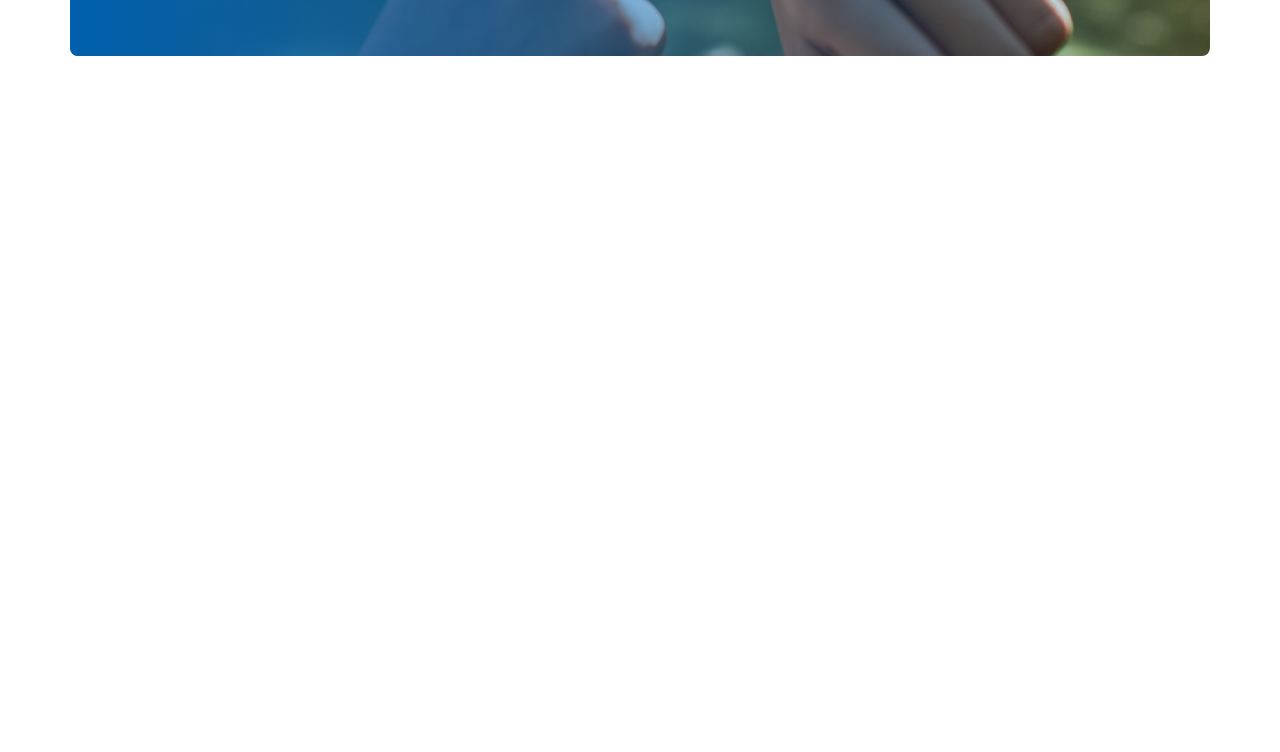
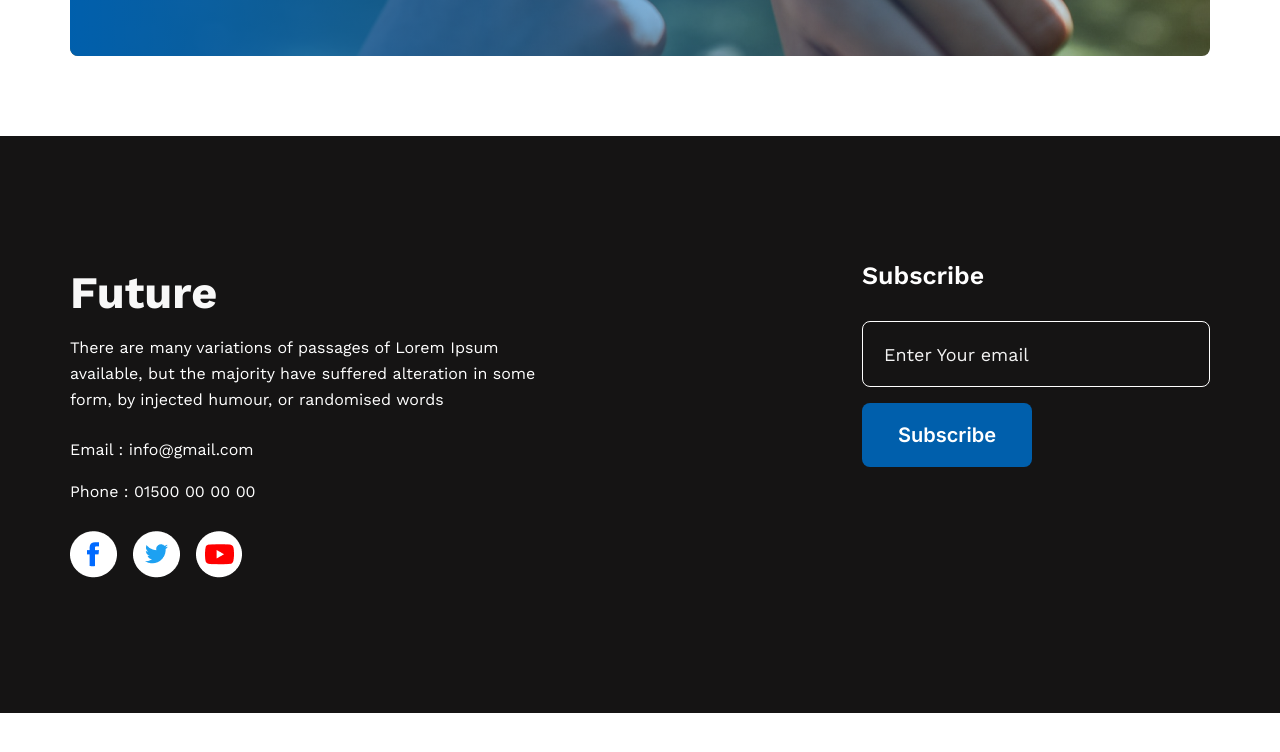
Before and after one commit to joysaha023/new-year-new-me, a plain HTML site: page index.html in a window 1280 px wide. Shown: the part 2534-3286 px from the top of the page. Before the commit the page ends 3090 px from the top, so only its background shows below. Drawn offline with nearby package versions, Linux system fonts and the light colour scheme.

Commit message:
final commit

```diff
--- a/css/style.css
+++ b/css/style.css
@@ -209,3 +209,107 @@ h6{
     font-weight: 600;
     margin-left: 64px;
 }
+
+/* Footer section start */
+.footer-section{
+    height: 577px;
+    background-color: #151414;
+    margin-top: 80px;
+}
+
+.footer-section-box{
+    display: flex;
+    justify-content: space-between;
+    align-items: center;
+
+}
+
+.footer-right h2{
+    color: #F8F8F8;
+    font-family: var(--font-family);
+    font-size: 45px;
+    font-weight: 700;
+    margin-top: 130px;
+    margin-bottom: 16px;
+}
+
+.footer-right p{
+    width: 485px;
+    color: #FFF;
+    font-family: var(--font-family);
+    font-size: 16px;
+    font-weight: 400;
+    line-height: 26px;
+    margin-bottom: 24px;
+}
+
+.footer-right span{
+    color: #FFF;
+    font-family: var(--font-family);
+    font-size: 16px;
+    font-weight: 400;
+    line-height: 26px;
+    display: block;
+    margin-bottom: 16px;
+}
+
+.footer-right .footer-icon-box{
+    display: flex;
+    justify-content: flex-start;
+    align-items: flex-start;
+    gap: 16px;
+}
+
+.footer-right .footer-icon-box .footer-icon{
+    margin-top: 10px;
+}
+.footer-left{
+    margin-top: 10px;
+}
+.footer-left h6{
+    color: #FFF;
+    font-family: var(--font-family);
+    font-size: 25px;
+    font-weight: 600;
+    margin-bottom: 31px;
+}
+
+.footer-left .subscribe-box{
+    display: flex;
+}
+
+.footer-left .subscribe-box input{
+    width: 325px;
+    height: 64px;
+    font-family: var(--font-family);
+    border-radius: 8px;
+    border: 1px solid #FFF;
+    background: #151414;
+    color: #fff;
+    padding-left: 21px;
+    font-size: 18px;
+    font-weight: 400;
+}
+
+.footer-left .subscribe-box input::placeholder{
+    color: #F3F3F3;
+    font-family: Work Sans;
+    font-size: 18px;
+    font-style: normal;
+    font-weight: 400;
+    line-height: normal;
+}
+
+.footer-left a{
+    padding: 20px 36px 20px 36px;
+    background: #005FAC;
+    color: #FFF;
+    text-decoration: none;
+    border-radius: 8px;
+    color: #FFF;
+    font-family: var(--footer-font);
+    font-size: 20px;
+    display: inline-block;
+    font-weight: 600;
+    margin-top: 16px;
+}
--- a/index.html
+++ b/index.html
@@ -129,6 +129,39 @@
     </section>
     <!-- image section end -->
 
+    <!-- Footer section start -->
+    <footer class="footer-section">
+        <div class="container">
+            <div class="footer-section-box">
+                <div class="footer-right">
+                    <h2>Future</h2>
+                    <p>There are many variations of passages of Lorem Ipsum available, but the majority have suffered alteration in some form, by injected humour, or randomised words</p>
+                    <span>Email : info@gmail.com</span>
+                    <span>Phone : 01500 00 00 00</span>
+                    <div class="footer-icon-box">
+                        <div class="footer-icon">
+                            <img src="assets/images/icons/fb.png" alt="icon">
+                        </div>
+                        <div class="footer-icon">
+                            <img src="assets/images/icons/twitter.png" alt="icon">
+                        </div>
+                        <div class="footer-icon">
+                            <img src="assets/images/icons/youtube.png" alt="icon">
+                        </div>
+                    </div>
+                </div>
+                <div class="footer-left">
+                    <h6>Subscribe</h6>
+                    <div class="subscribe-box">
+                        <input class="subscribe-mail" type="text" name="mail" placeholder="Enter Your email">
+                    </div>
+                    <a href="#">Subscribe</a>
+                </div>
+            </div>
+        </div>
+    </footer>
+    <!-- Footer section end -->
+
 
 
 
```
